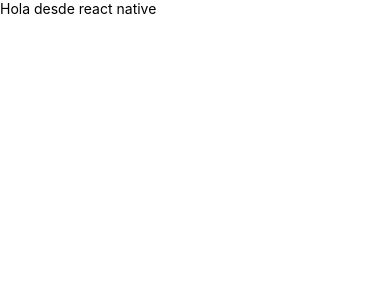
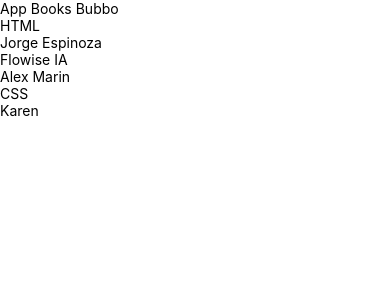
Before and after one commit to YesicaChui/app_bubbo_books, a React Native app: screen / in a window 390 px wide. Shown: the top 300 px of the page. Built offline with nearby package versions, Linux system fonts and the light colour scheme.

Commit message:
organizando proyecto y pintando datos estaticos de libros

```diff
--- a/App.tsx
+++ b/App.tsx
@@ -3,13 +3,12 @@
   Text,
   View,
 } from 'react-native';
+import HomeScreen from './src/screens/HomeScreen';
 
 function App() {
   return (
     <>
-      <View>
-        <Text>Hola desde react native</Text>
-      </View>
+      <HomeScreen/>
     </>
   );
 }
--- /dev/null
+++ b/src/components/ListBooks.tsx
@@ -0,0 +1,28 @@
+import { FlatList, StyleSheet, Text, View } from 'react-native'
+import { Book } from '../interfaces/book'
+
+interface ListBooksProps {
+  books: Book[]
+}
+
+const ListBooks: React.FC<ListBooksProps> = ({ books }) => {
+  return (
+    <View>
+      <FlatList
+        data={books}
+        keyExtractor={elemento => elemento.id}
+        renderItem={({ item }) =>
+          <View>
+            <Text>{item.title}</Text>
+            <Text>{item.author}</Text>
+          </View>
+        }
+      />
+
+    </View>
+  )
+}
+
+export default ListBooks
+
+const styles = StyleSheet.create({})
--- /dev/null
+++ b/src/interfaces/book.tsx
@@ -0,0 +1,6 @@
+export interface Book {
+  id: string;
+  year: string;
+  author: string;
+  title: string;
+}
--- /dev/null
+++ b/src/screens/HomeScreen.tsx
@@ -0,0 +1,42 @@
+import { StyleSheet, Text, View } from 'react-native'
+import ListBooks from '../components/ListBooks'
+import { useEffect, useState } from 'react'
+import { Book } from '../interfaces/book'
+
+const dataBooks:Book[] =[
+  {
+    "id": "44otUZjGZPgk1HoePv0Z",
+    "year": "2015",
+    "author": "Jorge Espinoza",
+    "title": "HTML"
+  },
+  {
+    "id": "98iO3tMfWUeiOMWHiILp",
+    "author": "Alex Marin",
+    "year": "2020",
+    "title": "Flowise IA"
+  },
+  {
+    "id": "qfjW9GYA8pQ427sDU6jo",
+    "year": "2023",
+    "author": "Karen",
+    "title": "CSS"
+  }
+]
+const HomeScreen = () => {
+  const [books, setBooks] = useState<Book[]>([])
+  useEffect(()=>{
+    //lectura de libros de api
+    setBooks(dataBooks)
+  },[])
+  return (
+    <View>
+    <Text>App Books Bubbo</Text>
+    <ListBooks books={books}/>
+  </View>
+  )
+}
+
+export default HomeScreen
+
+const styles = StyleSheet.create({})
```
Also changed, not shown: src/components/cardBook.tsx (added, +14 -0 lines).
